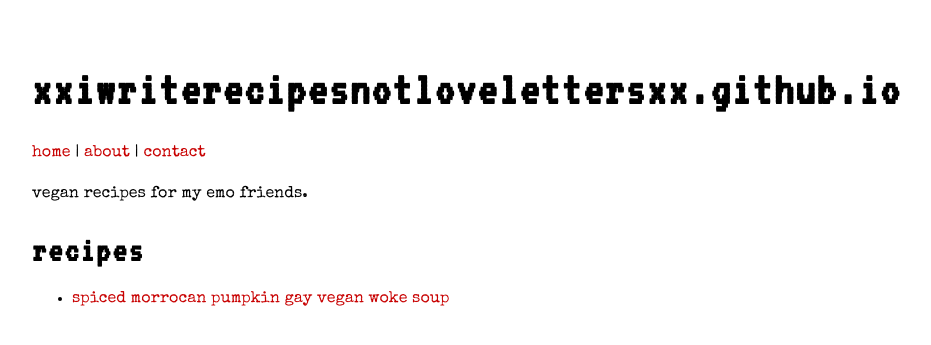
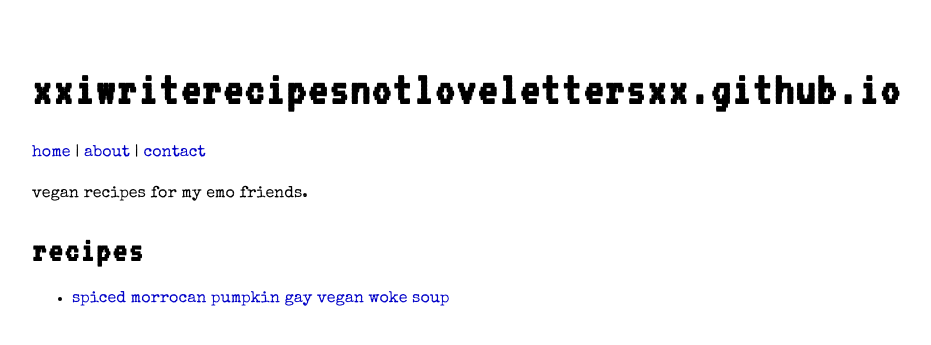
Before and after one commit to xxiwriterecipesnotlovelettersxx/xxiwriterecipesnotlovelettersxx.github.io, a Jekyll site: the page built from index.md, in a window 1280 px wide. Shown: the top 345 px of the page, without its empty margins (233-1164 px from the left). Built offline with Jekyll 4.4.1, drawn with Linux system fonts in a browser that asks for light colours.

Commit message:
Update style.css

```diff
--- a/assets/css/style.css
+++ b/assets/css/style.css
@@ -42,7 +42,7 @@ h3 {
 
 /* Links */
 a {
-  color: #C80000;
+  color: #0000C8;
   text-decoration: none;
 }
 a:hover {
```
